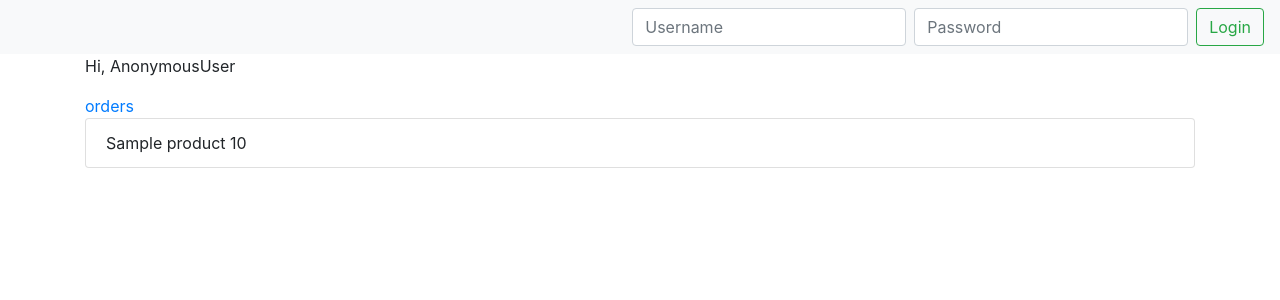
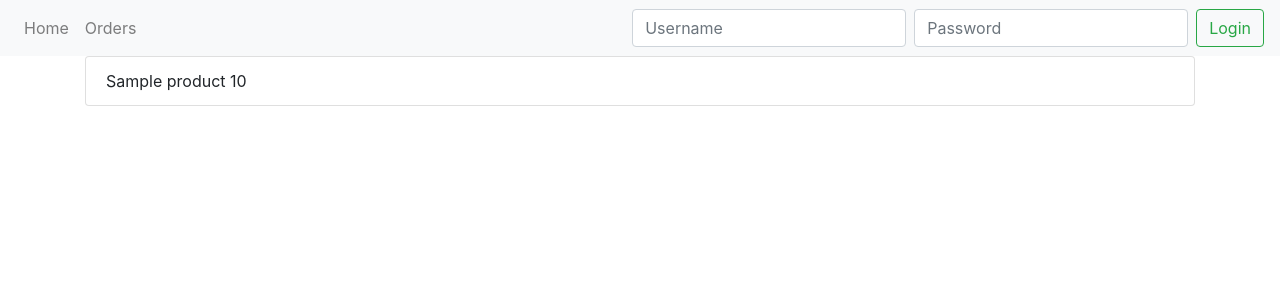
Before and after one commit to khazidhea/django_first, a Django app: template django_first/templates/hello.html in a window 1280 px wide. Shown: the top 300 px of the page. Run offline with Django 3.2, Linux system fonts and the light colour scheme; the template is opened without the code that fills it: most values are stand-ins (such as "Sample title", 1, 10 or a date in 2020); some libraries are stand-ins or nearby versions.

Commit message:
Add home and orders links to navbar

```diff
--- a/django_first/templates/hello.html
+++ b/django_first/templates/hello.html
@@ -1,8 +1,6 @@
 {% extends "base.html" %}
 
 {% block content %}
-    <p>Hi, {{ request.user }}</p>
-    <a href="{% url 'order_list' %}">orders</a>
     <ul class="list-group">
         {% for product in products %}
         <li class="list-group-item">{{ product.name }} {{ product.price }}</li>
--- a/django_first/templates/navbar.html
+++ b/django_first/templates/navbar.html
@@ -1,5 +1,14 @@
 <nav class="navbar navbar-expand-lg navbar-light bg-light">
   <div class="collapse navbar-collapse" id="navbarSupportedContent">
+    <ul class="navbar-nav mr-auto">
+      <li class="nav-item">
+        <a class="nav-link" href="/">Home</a>
+      </li>
+      <li class="nav-item">
+        <a class="nav-link" href="/orders/">Orders</a>
+      </li>
+    </ul>
+
     <ul class="navbar-nav ml-auto">
     {% if not user.is_authenticated %}
       <li>
@@ -11,7 +20,6 @@
         </form>
       </li>
     {% else %}
-
       <li class="nav-item dropdown">
         <a class="nav-link dropdown-toggle" href="#" id="navbarDropdown" role="button" data-toggle="dropdown" aria-haspopup="true" aria-expanded="false">
           {{ user.username }}
```
Also changed, not shown: django_first/tests/functional/test_views.py (+7 -1 lines).
